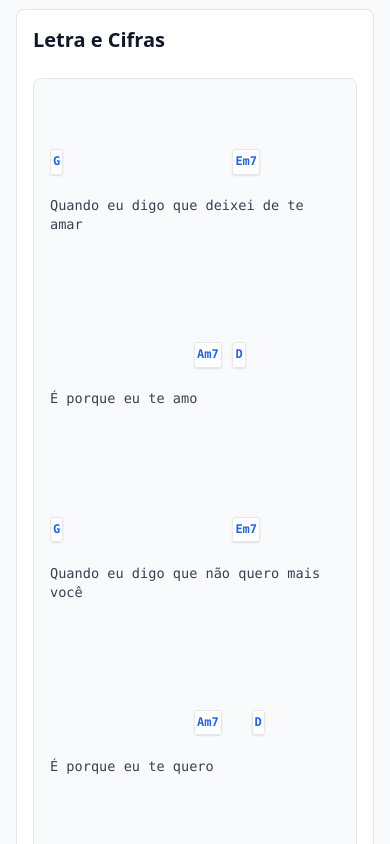
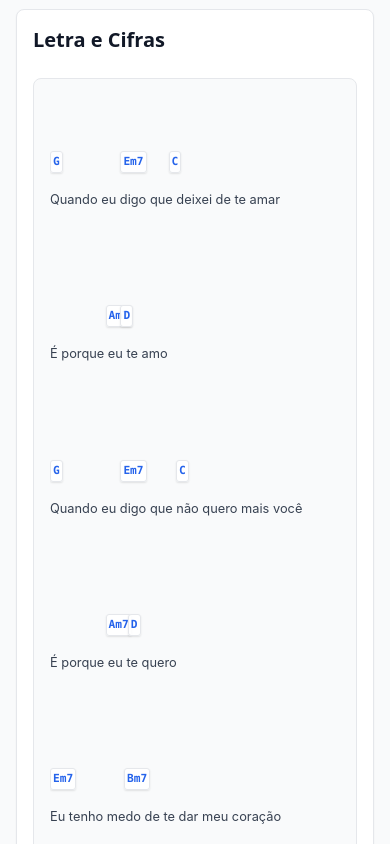
Before and after one commit to carlosfallen/cifras, a React (Vite) app: page / in a window 390 px wide. Both pictures are taken after a click on the element 195 px from the left and 1448 px from the top of the page. Shown: the part 723-1567 px from the top of the page. Built offline with nearby package versions, Linux system fonts and the light colour scheme; no server answers.

Commit message:
Corrigir posicionamento preciso e responsivo das cifras

```diff
--- a/src/components/songs/SongViewer.tsx
+++ b/src/components/songs/SongViewer.tsx
@@ -157,8 +157,8 @@ export const SongViewer: React.FC<SongViewerProps> = ({ song, onBack }) => {
 
           <div className="chord-display-container bg-gray-50 p-4 rounded-lg border print:bg-white print:border-gray-300">
             <div
-            className="chord-display"
-            dangerouslySetInnerHTML={{ __html: transposedLyrics }}
+              className="chord-display"
+              dangerouslySetInnerHTML={{ __html: transposedLyrics }}
             />
           </div>
 
--- a/src/index.css
+++ b/src/index.css
@@ -6,18 +6,19 @@
 .chord-display {
   font-family: 'SF Mono', Monaco, 'Cascadia Code', 'Roboto Mono', Consolas, 'Courier New', monospace;
   white-space: pre-line;
-  line-height: 1.8;
-  padding: 1.5rem 0;
+  line-height: 1.6;
+  padding: 1rem 0;
   overflow-x: auto;
   min-height: fit-content;
+  font-size: 1rem;
 }
 
 /* Estrutura para cada linha da música */
 .song-line {
   display: block;
-  margin-bottom: 1.5rem;
+  margin-bottom: 0.8rem;
   position: relative;
-  min-height: 3rem;
+  min-height: 2.2rem;
   clear: both;
   width: 100%;
 }
@@ -25,11 +26,11 @@
 /* Container para acordes de uma linha */
 .chords-line {
   display: block;
-  height: 1.5rem;
-  margin-bottom: 0.3rem;
+  height: 1.2rem;
+  margin-bottom: 0.2rem;
   position: relative;
   width: 100%;
-  font-size: 0.9rem;
+  font-size: 0.85rem;
   font-weight: 600;
   color: #2563eb;
 }
@@ -38,10 +39,11 @@
 .lyrics-line {
   display: block;
   color: #374151;
-  line-height: 1.4;
-  min-height: 1.2rem;
+  line-height: 1.3;
+  min-height: 1rem;
   word-wrap: break-word;
   font-size: 1rem;
+  font-family: -apple-system, BlinkMacSystemFont, 'Segoe UI', 'Roboto', 'Oxygen', 'Ubuntu', 'Cantarell', sans-serif;
 }
 
 /* Acorde individual */
@@ -50,20 +52,21 @@
   top: 0;
   font-weight: 600;
   color: #2563eb;
-  font-size: 0.9rem;
+  font-size: 0.85rem;
   white-space: nowrap;
   background: rgba(255, 255, 255, 0.9);
-  padding: 2px 4px;
+  padding: 1px 3px;
   border-radius: 3px;
   border: 1px solid #e5e7eb;
   box-shadow: 0 1px 2px rgba(0, 0, 0, 0.1);
   z-index: 5;
   height: fit-content;
+  font-family: 'SF Mono', Monaco, 'Cascadia Code', 'Roboto Mono', Consolas, 'Courier New', monospace;
 }
 
 /* Espaçamento entre seções */
 .song-section {
-  margin-bottom: 2rem;
+  margin-bottom: 1.2rem;
 }
 
 .song-section:last-child {
@@ -74,8 +77,8 @@
 .section-title {
   font-weight: bold;
   color: #1f2937;
-  margin-bottom: 1rem;
-  margin-top: 2rem;
+  margin-bottom: 0.6rem;
+  margin-top: 1.2rem;
   font-size: 1.1rem;
 }
 
@@ -86,42 +89,17 @@
 /* Responsive chord adjustments */
 @media (max-width: 768px) {
   .chord-display {
-    font-size: 0.85rem;
-    padding: 0.5rem 0;
+    font-size: 0.9rem;
+    padding: 0.8rem 0;
   }
 
   .song-line {
-    margin-bottom: 1.2rem;
-    min-height: 2.5rem;
+    margin-bottom: 0.7rem;
+    min-height: 2rem;
   }
 
   .chords-line {
-    height: 1.3rem;
-    font-size: 0.8rem;
-  }
-
-  .lyrics-line {
-    font-size: 0.9rem;
-  }
-
-  .chord {
-    font-size: 0.8rem;
-    padding: 1px 3px;
-  }
-}
-
-@media (max-width: 480px) {
-  .chord-display {
-    font-size: 0.8rem;
-  }
-
-  .song-line {
-    margin-bottom: 1rem;
-    min-height: 2.2rem;
-  }
-
-  .chords-line {
-    height: 1.2rem;
+    height: 1.1rem;
     font-size: 0.75rem;
   }
 
@@ -135,6 +113,31 @@
   }
 }
 
+@media (max-width: 480px) {
+  .chord-display {
+    font-size: 0.85rem;
+  }
+
+  .song-line {
+    margin-bottom: 0.6rem;
+    min-height: 1.8rem;
+  }
+
+  .chords-line {
+    height: 1rem;
+    font-size: 0.7rem;
+  }
+
+  .lyrics-line {
+    font-size: 0.8rem;
+  }
+
+  .chord {
+    font-size: 0.7rem;
+    padding: 1px 2px;
+  }
+}
+
 /* Print specific chord styles */
 @media print {
   .chord {
@@ -142,32 +145,32 @@
     background: white !important;
     border: 1px solid #666 !important;
     box-shadow: none !important;
-    font-size: 0.7rem !important;
+    font-size: 0.65rem !important;
   }
 
   .lyrics-line {
     color: black !important;
+    font-size: 0.8rem !important;
+  }
+
+  .chord-display {
     font-size: 0.85rem !important;
   }
 
-  .chord-display {
-    font-size: 0.8rem !important;
-  }
-
   .song-line {
-    margin-bottom: 1rem !important;
-    min-height: 2rem !important;
+    margin-bottom: 0.8rem !important;
+    min-height: 1.6rem !important;
   }
 
   .chords-line {
-    height: 1rem !important;
-    font-size: 0.7rem !important;
+    height: 0.8rem !important;
+    font-size: 0.65rem !important;
   }
 
   .section-title {
-    font-size: 1rem !important;
-    margin-bottom: 0.8rem !important;
-    margin-top: 1.5rem !important;
+    font-size: 0.9rem !important;
+    margin-bottom: 0.6rem !important;
+    margin-top: 1rem !important;
   }
 }
 
--- a/src/utils/chordTransposition.ts
+++ b/src/utils/chordTransposition.ts
@@ -76,8 +76,9 @@ export const formatLyricsWithChords = (lyrics: string): string => {
     let chordsHtml = '';
     if (chords.length > 0) {
       for (const { chord, position } of chords) {
-        const leftPosition = Math.max(0, position * 0.6); // Ajustar posicionamento
-        chordsHtml += `<span class="chord" style="left: ${leftPosition}rem;">${chord}</span>`;
+        // Calcular posição mais precisa baseada no caractere
+        const leftPosition = Math.max(0, position * 0.55); // Ajuste mais preciso
+        chordsHtml += `<span class="chord" style="left: ${leftPosition}ch;">${chord}</span>`;
       }
     }
 
```
